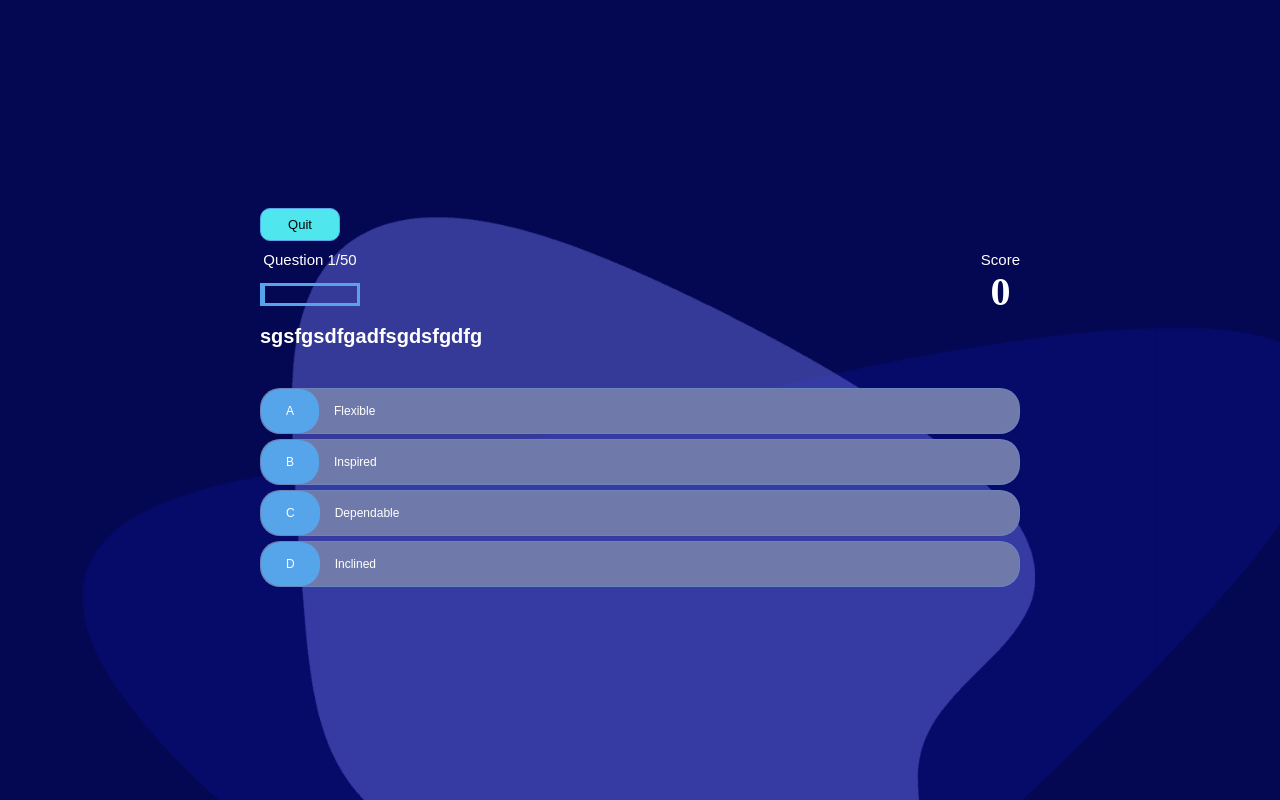
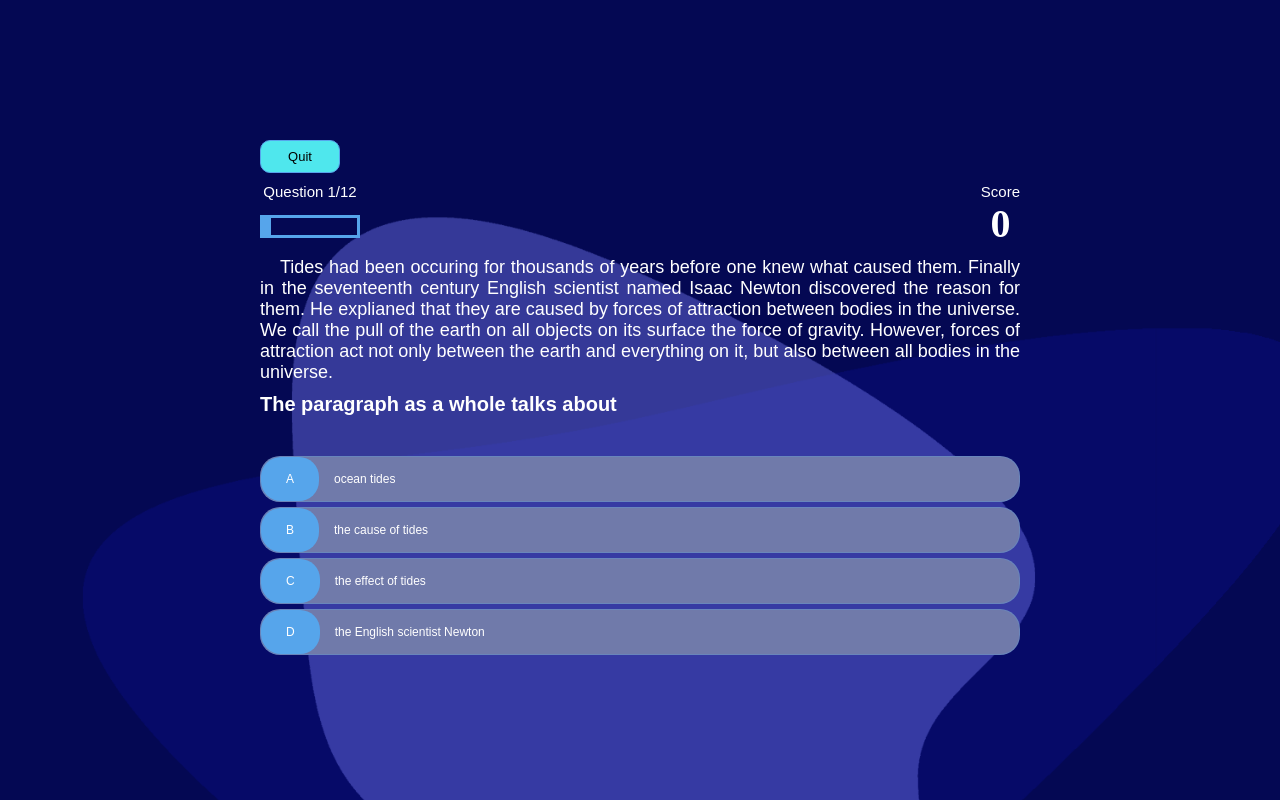
Before and after one commit to Jumsol/Jumsol.github.io, a plain HTML site: page Verbal_Ability/readingComprehen.html in a window 1280 px wide. Drawn offline with Linux system fonts and the light colour scheme.

```diff
--- a/Verbal_Ability/gracorusage.json
+++ b/Verbal_Ability/gracorusage.json
@@ -237,7 +237,7 @@
           "3": "ourselves",
           "4": "ours"
         },
-        "answer": "b"
+        "answer": "2"
     },
     {
         "question": "The cook added two ___ of salt to the soup.",
--- a/Verbal_Ability/readingComprehen.html
+++ b/Verbal_Ability/readingComprehen.html
@@ -33,7 +33,8 @@
             </h1>
           </div>
         </div>
-        <h2 id="question"></h2>
+        <h5 id="question" class="question-text scrollable"></h5>
+        <h2 id="question2"></h2>
         <div class="choice-container">
           <p class="choice-prefix">A</p>
           <p class="choice-text" data-number="1"></p>
--- a/Verbal_Ability/readingComprehen.js
+++ b/Verbal_Ability/readingComprehen.js
@@ -1,4 +1,5 @@
 const question = document.getElementById('question');
+const question2 = document.getElementById('question2');
 const choices = Array.from(document.getElementsByClassName('choice-text'));
 const progressText = document.getElementById('progressText');
 const scoreText = document.getElementById('score');
@@ -20,6 +21,7 @@
     questions = loadedQuestions.map((loadedQuestion) => {
       const formattedQuestion = {
         question: loadedQuestion.question,
+        question2: loadedQuestion.question2,
       };
 
       const answerChoices = Object.values(loadedQuestion.choices);
@@ -40,7 +42,7 @@
 
 //CONSTANTS
 const CORRECT_BONUS = 1;
-const MAX_QUESTIONS = 50;
+const MAX_QUESTIONS = 12;
 
 startGame = () => {
     questionCounter = 0;
@@ -53,32 +55,45 @@
     wrongSound = document.getElementById('wrongSound');
 };
 
+let currentQuestionIndex = 0;
+
 getNewQuestion = () => {
     if (availableQuesions.length === 0 || questionCounter >= MAX_QUESTIONS) {
         localStorage.setItem('mostRecentScore', score);
-        //go to the end page
+        // Go to the end page
         return window.location.assign('/end.html');
     }
+
+    currentQuestion = availableQuesions[currentQuestionIndex];
+    currentQuestionIndex++;
+
+    // Restarts the question index when all questions have been shown
+    if (currentQuestionIndex >= availableQuesions.length) {
+        currentQuestionIndex = 0;
+    }
+
     questionCounter++;
     progressText.innerText = `Question ${questionCounter}/${MAX_QUESTIONS}`;
-    //Update the progress bar
+
+    // Update the progress bar
     progressBarFull.style.width = `${(questionCounter / MAX_QUESTIONS) * 100}%`;
 
-    const questionIndex = Math.floor(Math.random() * availableQuesions.length);
-    currentQuestion = availableQuesions[questionIndex];
+    // Clear previous answer choices highlighting
+    choices.forEach((choice) => {
+        choice.parentElement.classList.remove('correct', 'incorrect');
+    });
+
+    // Update question texts
     question.innerHTML = currentQuestion.question;
+    question2.innerHTML = currentQuestion.question2;
 
-        // Remove highlighting from previous question's answer choices
-        choices.forEach((choice) => {
-            choice.parentElement.classList.remove('correct', 'incorrect');
-        });
-
+    // Update answer choices
     choices.forEach((choice) => {
         const number = choice.dataset['number'];
         choice.innerHTML = currentQuestion['choice' + number];
     });
 
-    availableQuesions.splice(questionIndex, 1);
+    // Rest of the function remains the same
     acceptingAnswers = true;
 };
 
--- a/Verbal_Ability/readingcomp.json
+++ b/Verbal_Ability/readingcomp.json
@@ -1,372 +1,144 @@
 [
     {
-      "question": "Tdgsgsdafghdsfgsdfg",
+      "question": "Tides had been occuring for thousands of years before one knew what caused them. Finally in the seventeenth century English scientist named Isaac Newton discovered the reason for them. He explianed that they are caused by forces of attraction between bodies in the universe. We call the pull of the earth on all objects on its surface the force of gravity. However, forces of attraction act not only between the earth and everything on it, but also between all bodies in the universe.",
+      "question2":"The paragraph as a whole talks about",
       "choices": {
-        "1": "Flexible",
-        "2": "Inspired",
-        "3": "Dependable",
-        "4": "Inclined"
+        "1": "ocean tides",
+        "2": "the cause of tides",
+        "3": "the effect of tides",
+        "4": "the English scientist Newton"
+      },
+      "answer": "2"
+    },
+    {
+      "question": "Tides had been occuring for thousands of years before one knew what caused them. Finally in the seventeenth century English scientist named Isaac Newton discovered the reason for them. He explianed that they are caused by forces of attraction between bodies in the universe. We call the pull of the earth on all objects on its surface the force of gravity. However, forces of attraction act not only between the earth and everything on it, but also between all bodies in the universe.",
+      "question2": "Which sentence is not true?",
+      "choices": {
+        "1": "Newton discovered the cause of tides",
+        "2": "Tides were unknown until Newton discovered thier cause.",
+        "3": "The earth's pull on all objects on its surface is called thee force of gravity.",
+        "4": "Gravity acts between all bodies in the iniverse."
+      },
+      "answer": "2"
+  },
+  {
+    "question": "Tides had been occuring for thousands of years before one knew what caused them. Finally in the seventeenth century English scientist named Isaac Newton discovered the reason for them. He explianed that they are caused by forces of attraction between bodies in the universe. We call the pull of the earth on all objects on its surface the force of gravity. However, forces of attraction act not only between the earth and everything on it, but also between all bodies in the universe.",
+    "question2": "Without the moon, there would be no tides?",
+    "choices": {
+      "1": "Yes",
+      "2": "No",
+      "3": "Not stated",
+      "4": "Maybe"
+    },
+    "answer": "3"
+},
+{
+  "question": "Many observers have commented on what seems to be the fact that fear plays a much smaller part than we should think in the life of an animal which lives dangerously. Terror he can know, and perhaps he knows it frequently. but it seems to last only a little longer than the  immmediate danger it helps him to avoid,instead of lingering, as in the human being it does, until it becomes a burden and a threat. The frightened bird resumes his song as soon as danger has passed and so does the frightened rabbit has games. It is almost as if they knew that 'cowards die many times before their deaths; the valiant never taste of death but once'.",
+  "question2": "The title that best expresses the ideas of this passage is?",
+  "choices": {
+    "1": "The Nature of Courage",
+    "2": "Animal Traits",
+    "3": "Fear in Animals",
+    "4": "A comparison of man and the lower animals"
+  },
+  "answer": "3"
+},
+{
+  "question": "Many observers have commented on what seems to be the fact that fear plays a much smaller part than we should think in the life of an animal which lives dangerously. Terror he can know, and perhaps he knows it frequently. but it seems to last only a little longer than the  immmediate danger it helps him to avoid,instead of lingering, as in the human being it does, until it becomes a burden and a threat. The frightened bird resumes his song as soon as danger has passed and so does the frightened rabbit has games. It is almost as if they knew that 'cowards die many times before their deaths; the valiant never taste of death but once'.",
+  "question2": "The writer believes that",
+  "choices": {
+    "1": "fear is almost unknown in animals",
+    "2": "fear has a permanent effect on animals",
+    "3": "animals remember only a short time",
+    "4": "animals live less dangerously than men"
+  },
+  "answer": "3"
+},
+{
+  "question": "Many observers have commented on what seems to be the fact that fear plays a much smaller part than we should think in the life of an animal which lives dangerously. Terror he can know, and perhaps he knows it frequently. but it seems to last only a little longer than the  immmediate danger it helps him to avoid,instead of lingering, as in the human being it does, until it becomes a burden and a threat. The frightened bird resumes his song as soon as danger has passed and so does the frightened rabbit has games. It is almost as if they knew that 'cowards die many times before their deaths; the valiant never taste of death but once'.",
+  "question2": "Cowards die many times before their deaths means?",
+  "choices": {
+    "1": "the coward has several lives",
+    "2": "cowards many times wish they were dead",
+    "3": "the coward is frequently seriously ill",
+    "4": "the coward's frequent fears are often as bad as death"
   },
   "answer": "4"
 },
 {
-        "question": "sgsfgsdfgadfsgdsfgdfg",
+  "question": "The place of our retreat was a little neighborhood consisting of farmers, who tilled their own grounds, and were equal strangers to opulence and poverty. As they have had almost all the conviences of life within themselves, they seldom visit towns or cities in search of superfluilty. Remote from the polite. they still retained the primival simplicity of maners; and frugal by habit, they scarcely know that temperance is a virtue.",
+  "question2": "A paragraph describes",
   "choices": {
-          "1": "Flexible",
-          "2": "Inspired",
-          "3": "Dependable",
-          "4": "Inclined"
+    "1": "a primival neighborhood",
+    "2": "virtues of the farmers",
+    "3": "comforts on the farm",
+    "4": "a place of retreat"
+  },
+  "answer": "2"
+},
+{
+  "question": "The place of our retreat was a little neighborhood consisting of farmers, who tilled their own grounds, and were equal strangers to opulence and poverty. As they have had almost all the conviences of life within themselves, they seldom visit towns or cities in search of superfluilty. Remote from the polite. they still retained the primival simplicity of maners; and frugal by habit, they scarcely know that temperance is a virtue.",
+  "question2": "The farmers in the selection were",
+  "choices": {
+    "1": "very rich",
+    "2": "veryy poor",
+    "3": "extravagant",
+    "4": "temperate"
   },
   "answer": "4"
 },
 {
-        "question": "sgsfgsdfgadfsgdsfgdfg",
+  "question": "The place of our retreat was a little neighborhood consisting of farmers, who tilled their own grounds, and were equal strangers to opulence and poverty. As they have had almost all the conviences of life within themselves, they seldom visit towns or cities in search of superfluilty. Remote from the polite. they still retained the primival simplicity of maners; and frugal by habit, they scarcely know that temperance is a virtue.",
+  "question2": "Which of the following statement is true?",
   "choices": {
-          "1": "Flexible",
-          "2": "Inspired",
-          "3": "Dependable",
-          "4": "Inclined"
+    "1": "Troubled people seek super abundance",
+    "2": "Quite life leads to temperance",
+    "3": "Self-sufficient farmers have no desire to visit towns and cities",
+    "4": "Politeness and simplicity of manners go hand in hand"
+  },
+  "answer": "3"
+},
+{
+  "question": "The alphabet invented by the Seirites contained only consonants. About 1000 years after the Seirites invented their alphabet, a strong white people moved into the area adjoining the Mediterranean Sea. These people were later called Greeks. They improved upon the written language they found by adding the five vowels sounds to it. By about 700 B.C. they had built up an alphabet of 24 letters, including the five vowels. The first two letters of the Greeks were 'alpha' and 'beta'. They combined these to from the word 'alphabet'. The next important change was ade by another great people, the Romans. Thier language was called Latin. About 700 B.C. they developed their alphabet. This Latin alphabet, like all others, came originally from the Seirite alphabet, but the Romans developed its language slowly and made many changes in it. As time passed, most European people were using languages based upon the Latin alphabet.",
+  "question2": "The article tells chiefly about?",
+  "choices": {
+    "1": "modern European languages",
+    "2": "the way the greel langeage developed",
+    "3": "the changes the Romans made in the Seirite alphabet",
+    "4": "the gradual improvement of written language"
   },
   "answer": "4"
 },
 {
-        "question": "sgsfgsdfgadfsgdsfgdfg",
+  "question": "The alphabet invented by the Seirites contained only consonants. About 1000 years after the Seirites invented their alphabet, a strong white people moved into the area adjoining the Mediterranean Sea. These people were later called Greeks. They improved upon the written language they found by adding the five vowels sounds to it. By about 700 B.C. they had built up an alphabet of 24 letters, including the five vowels. The first two letters of the Greeks were 'alpha' and 'beta'. They combined these to from the word 'alphabet'. The next important change was ade by another great people, the Romans. Thier language was called Latin. About 700 B.C. they developed their alphabet. This Latin alphabet, like all others, came originally from the Seirite alphabet, but the Romans developed its language slowly and made many changes in it. As time passed, most European people were using languages based upon the Latin alphabet.",
+  "question2": "How many consonant did the Greek alphabet contain?",
   "choices": {
-          "1": "Flexible",
-          "2": "Inspired",
-          "3": "Dependable",
-          "4": "Inclined"
+    "1": "24",
+    "2": "5",
+    "3": "19",
+    "4": "26"
+  },
+  "answer": "3"
+},
+{
+  "question": "The Romans first used the name alphabet for their sound characters.",
+  "choices": {
+    "1": "yes",
+    "2": "maybe",
+    "3": "no",
+    "4": "does not tell"
   },
   "answer": "4"
 },
 {
-        "question": "sgsfgsdfgadfsgdsfgdfg",
+  "question": "What word in the first paragraph has about the same meaning as 'united'?",
   "choices": {
-          "1": "Flexible",
-          "2": "Inspired",
-          "3": "Dependable",
-          "4": "Inclined"
+    "1": "return",
+    "2": "combined",
+    "3": "attractive",
+    "4": "replace"
   },
-        "answer": "4"
-    },
-    {
-        "question": "sgsfgsdfgadfsgdsfgdfg",
-        "choices": {
-          "1": "Flexible",
-          "2": "Inspired",
-          "3": "Dependable",
-          "4": "Inclined"
-        },
-        "answer": "4"
-    },
-    {
-        "question": "sgsfgsdfgadfsgdsfgdfg",
-        "choices": {
-          "1": "Flexible",
-          "2": "Inspired",
-          "3": "Dependable",
-          "4": "Inclined"
-        },
-        "answer": "4"
-    },
-    {
-        "question": "sgsfgsdfgadfsgdsfgdfg",
-        "choices": {
-          "1": "Flexible",
-          "2": "Inspired",
-          "3": "Dependable",
-          "4": "Inclined"
-        },
-        "answer": "4"
-    },
-    {
-        "question": "sgsfgsdfgadfsgdsfgdfg",
-        "choices": {
-          "1": "Flexible",
-          "2": "Inspired",
-          "3": "Dependable",
-          "4": "Inclined"
-        },
-        "answer": "4"
-    },
-    {
-        "question": "sgsfgsdfgadfsgdsfgdfg",
-        "choices": {
-          "1": "Flexible",
-          "2": "Inspired",
-          "3": "Dependable",
-          "4": "Inclined"
-        },
-        "answer": "4"
-    },
-    {
-        "question": "sgsfgsdfgadfsgdsfgdfg",
-        "choices": {
-          "1": "Flexible",
-          "2": "Inspired",
-          "3": "Dependable",
-          "4": "Inclined"
-        },
-        "answer": "4"
-    },
-    {
-        "question": "sgsfgsdfgadfsgdsfgdfg",
-        "choices": {
-          "1": "Flexible",
-          "2": "Inspired",
-          "3": "Dependable",
-          "4": "Inclined"
-        },
-        "answer": "4"
-    },
-    {
-        "question": "sgsfgsdfgadfsgdsfgdfg",
-        "choices": {
-          "1": "Flexible",
-          "2": "Inspired",
-          "3": "Dependable",
-          "4": "Inclined"
-        },
-        "answer": "4"
-    },
-    {
-        "question": "sgsfgsdfgadfsgdsfgdfg",
-        "choices": {
-          "1": "Flexible",
-          "2": "Inspired",
-          "3": "Dependable",
-          "4": "Inclined"
-        },
-        "answer": "4"
-    },
-    {
-        "question": "sgsfgsdfgadfsgdsfgdfg",
-        "choices": {
-          "1": "Flexible",
-          "2": "Inspired",
-          "3": "Dependable",
-          "4": "Inclined"
-        },
-        "answer": "4"
-    },
-    {
-        "question": "sgsfgsdfgadfsgdsfgdfg",
-        "choices": {
-          "1": "Flexible",
-          "2": "Inspired",
-          "3": "Dependable",
-          "4": "Inclined"
-        },
-        "answer": "4"
-    },
-    {
-        "question": "sgsfgsdfgadfsgdsfgdfg",
-        "choices": {
-          "1": "Flexible",
-          "2": "Inspired",
-          "3": "Dependable",
-          "4": "Inclined"
-        },
-        "answer": "4"
-    },
-    {
-        "question": "sgsfgsdfgadfsgdsfgdfg",
-        "choices": {
-          "1": "Flexible",
-          "2": "Inspired",
-          "3": "Dependable",
-          "4": "Inclined"
-        },
-        "answer": "4"
-    },
-    {
-        "question": "sgsfgsdfgadfsgdsfgdfg",
-        "choices": {
-          "1": "Flexible",
-          "2": "Inspired",
-          "3": "Dependable",
-          "4": "Inclined"
-        },
-        "answer": "4"
-    },
-    {
-        "question": "sgsfgsdfgadfsgdsfgdfg",
-        "choices": {
-          "1": "Flexible",
-          "2": "Inspired",
-          "3": "Dependable",
-          "4": "Inclined"
-        },
-        "answer": "4"
-    },
-    {
-        "question": "sgsfgsdfgadfsgdsfgdfg",
-        "choices": {
-          "1": "Flexible",
-          "2": "Inspired",
-          "3": "Dependable",
-          "4": "Inclined"
-        },
-        "answer": "4"
-    },
-    {
-        "question": "sgsfgsdfgadfsgdsfgdfg",
-        "choices": {
-          "1": "Flexible",
-          "2": "Inspired",
-          "3": "Dependable",
-          "4": "Inclined"
-        },
-        "answer": "4"
-    },
-    {
-        "question": "sgsfgsdfgadfsgdsfgdfg",
-        "choices": {
-          "1": "Flexible",
-          "2": "Inspired",
-          "3": "Dependable",
-          "4": "Inclined"
-        },
-        "answer": "4"
-    },
-    {
-        "question": "sgsfgsdfgadfsgdsfgdfg",
-        "choices": {
-          "1": "Flexible",
-          "2": "Inspired",
-          "3": "Dependable",
-          "4": "Inclined"
-        },
-        "answer": "4"
-    },
-    {
-        "question": "sgsfgsdfgadfsgdsfgdfg",
-        "choices": {
-          "1": "Flexible",
-          "2": "Inspired",
-          "3": "Dependable",
-          "4": "Inclined"
-        },
-        "answer": "4"
-    },
-    {
-        "question": "sgsfgsdfgadfsgdsfgdfg",
-        "choices": {
-          "1": "Flexible",
-          "2": "Inspired",
-          "3": "Dependable",
-          "4": "Inclined"
-        },
-        "answer": "4"
-    },
-    {
-        "question": "sgsfgsdfgadfsgdsfgdfg",
-        "choices": {
-          "1": "Flexible",
-          "2": "Inspired",
-          "3": "Dependable",
-          "4": "Inclined"
-        },
-        "answer": "4"
-    },
-    {
-        "question": "sgsfgsdfgadfsgdsfgdfg",
-        "choices": {
-          "1": "Flexible",
-          "2": "Inspired",
-          "3": "Dependable",
-          "4": "Inclined"
-        },
-        "answer": "4"
-    },
-    {
-        "question": "sgsfgsdfgadfsgdsfgdfg",
-        "choices": {
-          "1": "Flexible",
-          "2": "Inspired",
-          "3": "Dependable",
-          "4": "Inclined"
-        },
-        "answer": "4"
-    },
-    {
-        "question": "sgsfgsdfgadfsgdsfgdfg",
-        "choices": {
-          "1": "Flexible",
-          "2": "Inspired",
-          "3": "Dependable",
-          "4": "Inclined"
-        },
-        "answer": "4"
-    },
-    {
-        "question": "sgsfgsdfgadfsgdsfgdfg",
-        "choices": {
-          "1": "Flexible",
-          "2": "Inspired",
-          "3": "Dependable",
-          "4": "Inclined"
-        },
-        "answer": "4"
-    },
-    {
-        "question": "sgsfgsdfgadfsgdsfgdfg",
-        "choices": {
-          "1": "Flexible",
-          "2": "Inspired",
-          "3": "Dependable",
-          "4": "Inclined"
-        },
-        "answer": "4"
-    },
-    {
-        "question": "sgsfgsdfgadfsgdsfgdfg",
-        "choices": {
-          "1": "Flexible",
-          "2": "Inspired",
-          "3": "Dependable",
-          "4": "Inclined"
-        },
-        "answer": "4"
-    },
-    {
-        "question": "sgsfgsdfgadfsgdsfgdfg",
-        "choices": {
-          "1": "Flexible",
-          "2": "Inspired",
-          "3": "Dependable",
-          "4": "Inclined"
-        },
-        "answer": "4"
-    },
-    {
-        "question": "sgsfgsdfgadfsgdsfgdfg",
-        "choices": {
-          "1": "Flexible",
-          "2": "Inspired",
-          "3": "Dependable",
-          "4": "Inclined"
-        },
-        "answer": "4"
-    },
-    {
-        "question": "sgsfgsdfgadfsgdsfgdfg",
-        "choices": {
-          "1": "Flexible",
-          "2": "Inspired",
-          "3": "Dependable",
-          "4": "Inclined"
-        },
-        "answer": "4"
-    },
-    {
-        "question": "sgsfgsdfgadfsgdsfgdfg",
-        "choices": {
-          "1": "Flexible",
-          "2": "Inspired",
-          "3": "Dependable",
-          "4": "Inclined"
-        },
-        "answer": "4"
+  "answer": "2"
 }
+
 ]
--- a/app.css
+++ b/app.css
@@ -11,6 +11,7 @@
     color: #ffffff;
   }
 
+  h5,
   h1,
   h2,
   h3,
@@ -41,6 +42,12 @@
     font-size: 1.8rem;
     font-weight: 500;
     text-align: center;
+  }
+
+  h5 {
+    font-size: 1.8rem;
+    font-weight: 500;
+    text-align: justify;
   }
 
   /* UTILITIES */
```
Also changed, not shown: Verbal_Ability/InstructionReadComp.html (+1 -1 lines). Lines whose indentation alone changed are shown as unchanged.
